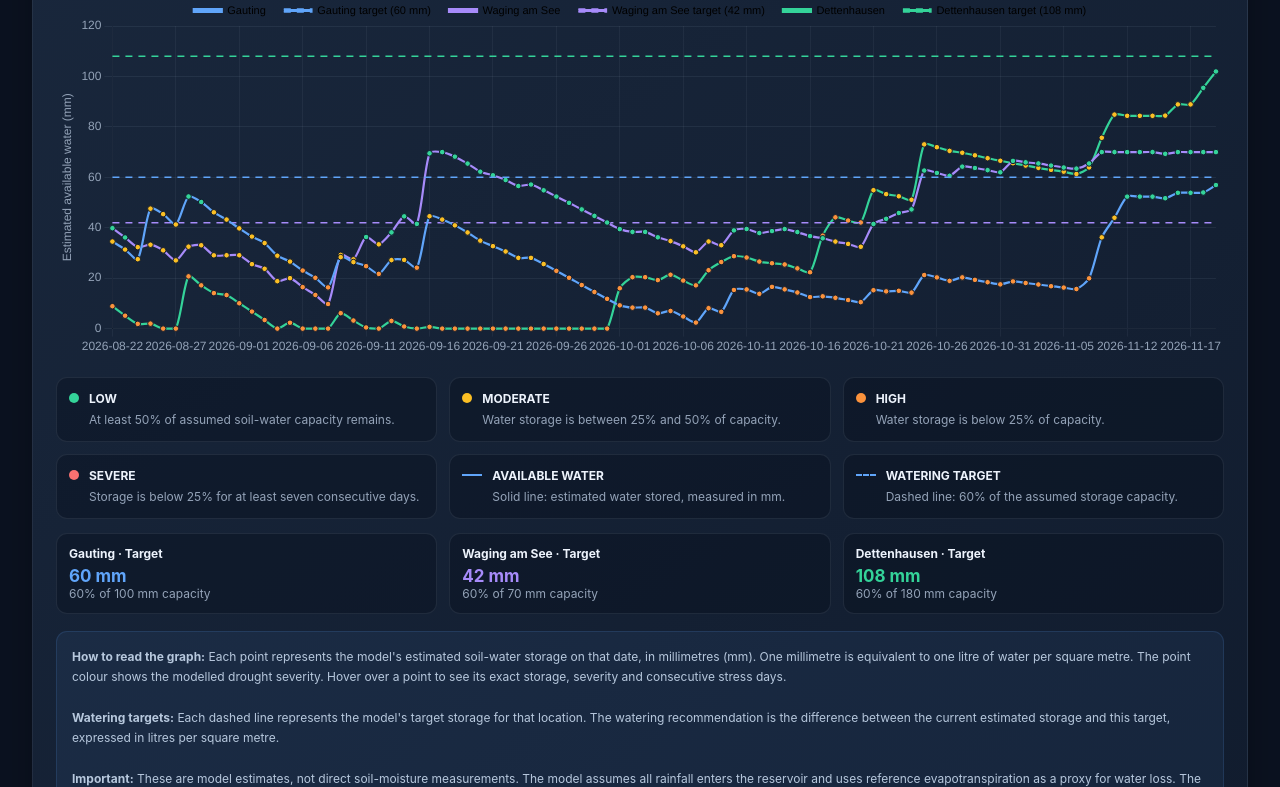
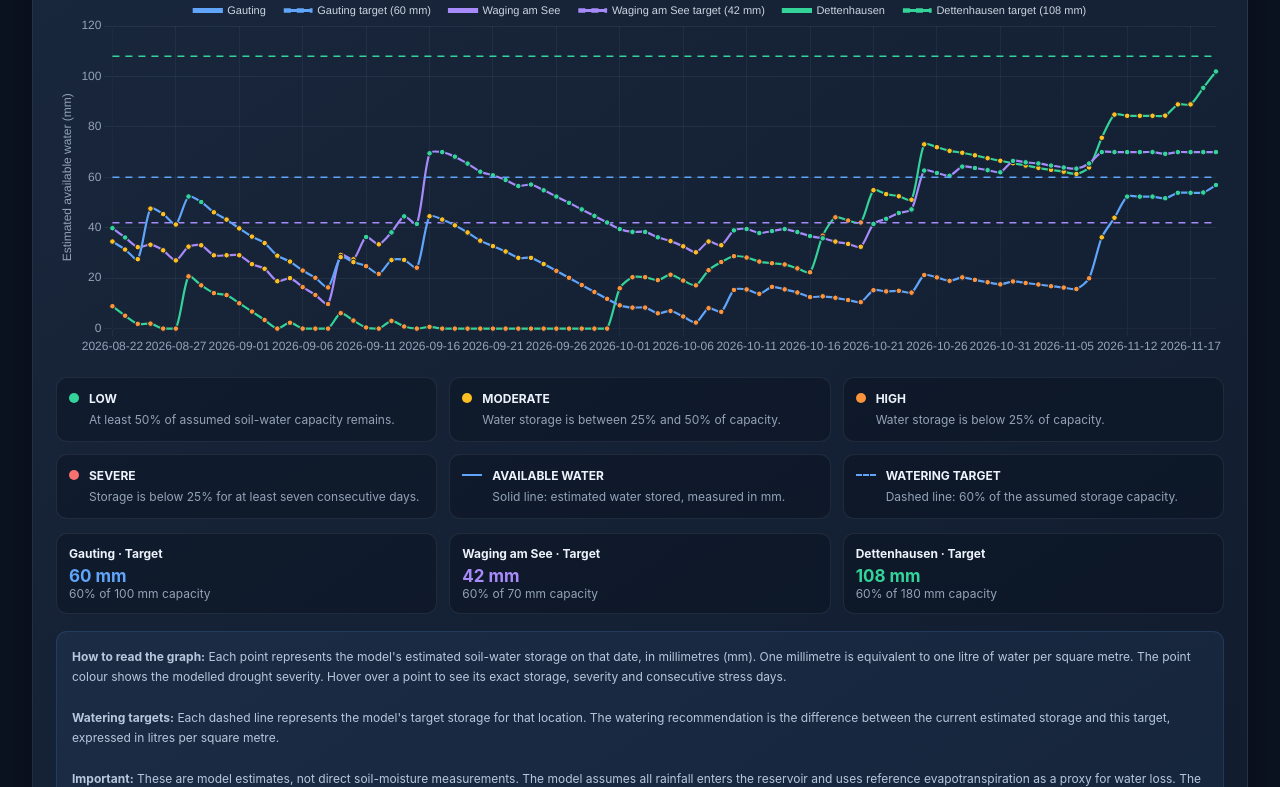
Before and after one commit to molitor76-creator/tree-drought-monitor, a plain HTML site: page index.html in a window 1280 px wide. Shown: the part 1257-2044 px from the top of the page. Drawn offline with nearby package versions, Linux system fonts and the light colour scheme; no server answers.

Commit message:
Fix chart legend text colour

```diff
--- a/index.html
+++ b/index.html
@@ -1,4 +1,3 @@
-
 
 <!DOCTYPE html>
 <html lang="en">
@@ -1017,6 +1016,8 @@
                                             text: dataset.label,
                                             datasetIndex: index,
                                             hidden: !chart.isDatasetVisible(index),
+                                            fontColor: "#cbd5e1",
+                                            color: "#cbd5e1",
                                             strokeStyle: dataset.borderColor,
                                             fillStyle: dataset.borderColor,
                                             lineWidth: dataset.borderWidth || 2,
```
